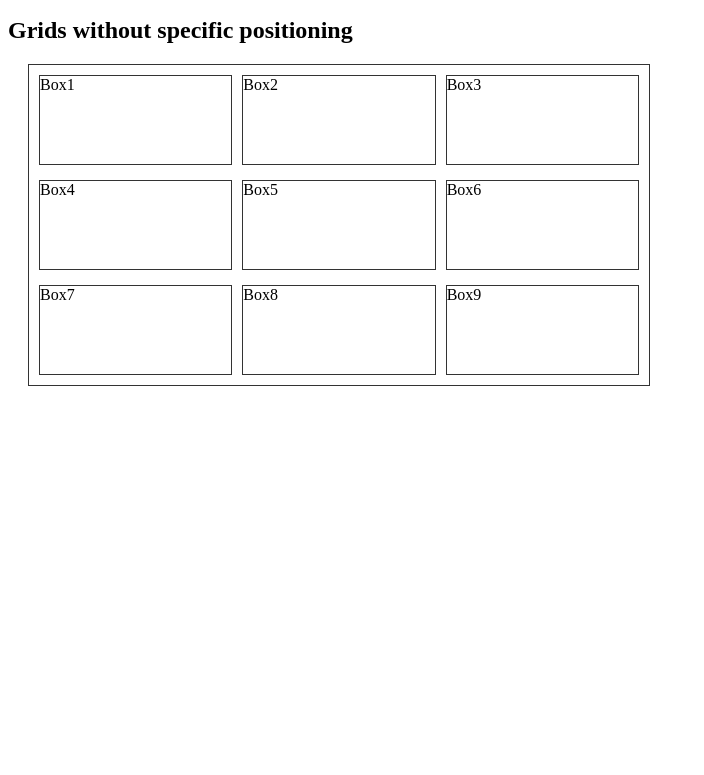
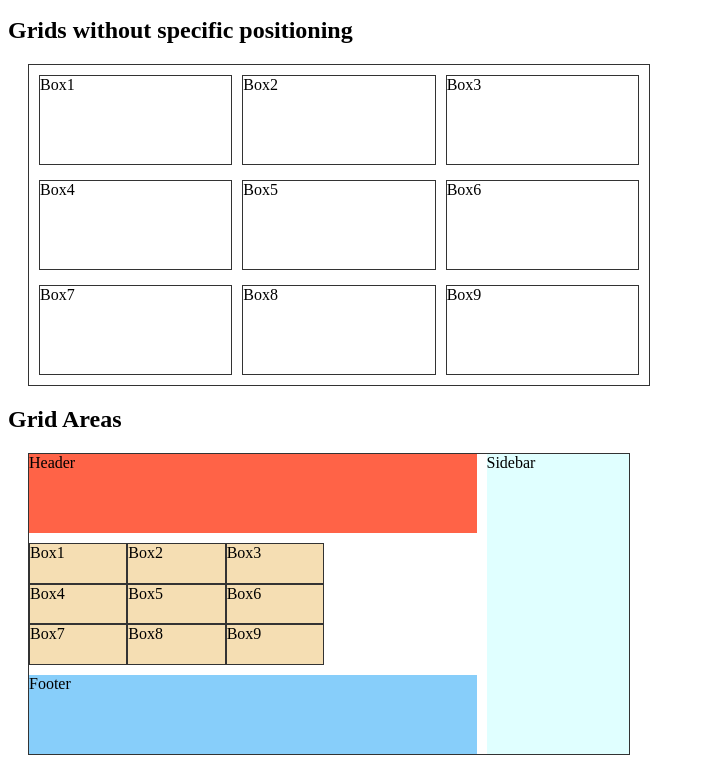
Before and after one commit to PaulEvans78/cssgrids, a plain HTML site: page index.html in a window 1280 px wide. Shown: the part 372-1147 px from the top of the page, without its empty margins (0-704 px from the left). Before the commit the page ends 800 px from the top, so only its background shows below. Drawn offline with Linux system fonts and the light colour scheme.

Commit message:
example3 done

```diff
--- a/css/style.css
+++ b/css/style.css
@@ -85,3 +85,51 @@
     /* Short hand */
     place-self: stretch stretch;
 }
+
+/* 1. All children need to be given grid-area name
+   2. Children need to be posiitoned in grid-area
+   3. The elements must be a square or retangle = 4 corners
+   4. . means empty area
+   5. . can't be palced in between same section must be single section
+   6. All rows must have equal amount of cells.
+   */
+
+/* Grid Areas */
+
+.container3 {
+  grid-template-columns: repeat(4, 1fr) ;
+  grid-template-rows: auto;
+  grid-template-areas:
+    "header header header sidebar"
+    "main-content main-content . sidebar"
+    "footer footer footer sidebar";
+
+    /*
+    gap- When assigning 1 value the value applies for both row and column.
+    */
+
+    gap: 10px;
+}
+
+header {
+    background-color: tomato;
+    grid-area: header;
+
+}
+
+main {
+    background-color: wheat;
+    grid-area: main-content;
+    display: grid;
+    grid-template-columns: repeat(3, 1fr);
+}
+
+aside {
+    background-color: lightcyan;
+    grid-area: sidebar;
+}
+
+footer {
+    background-color: lightskyblue;
+    grid-area: footer;
+}
--- a/index.html
+++ b/index.html
@@ -36,5 +36,28 @@
 
 </div>
 
+
+<h2>Grid Areas</h2>
+
+    <div class="container3">
+        <header>Header</header>
+        <main>
+            <section class="box1">Box1</section>
+        <section class="box2">Box2</section>
+        <section class="box3">Box3</section>
+
+        <section class="box4">Box4</section>
+        <section class="box5">Box5</section>
+        <section class="box6">Box6</section>
+
+        <section class="box7">Box7</section>
+        <section class="box8">Box8</section>
+        <section class="box9">Box9</section>
+        </main>
+        <aside>Sidebar</aside>
+        <footer>Footer</footer>
+
+</div>
+
 </body>
 </html>
```
